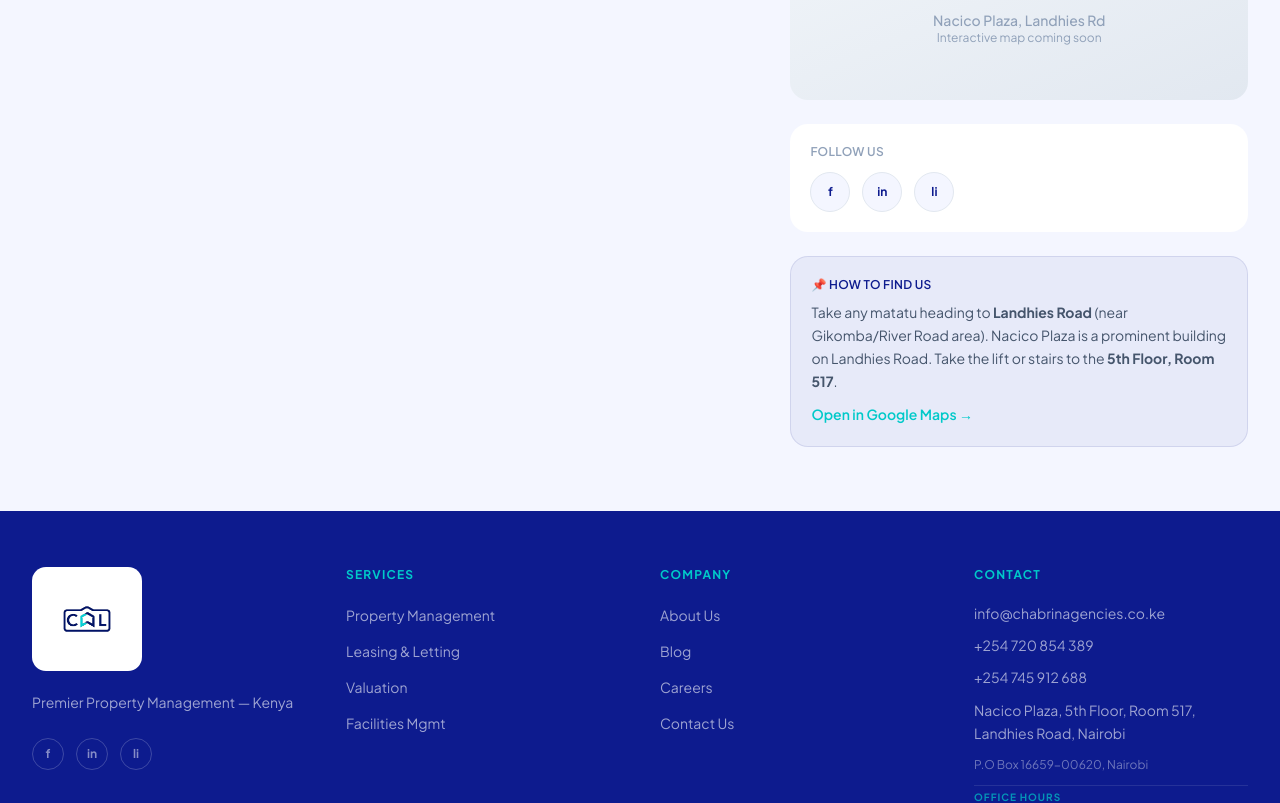
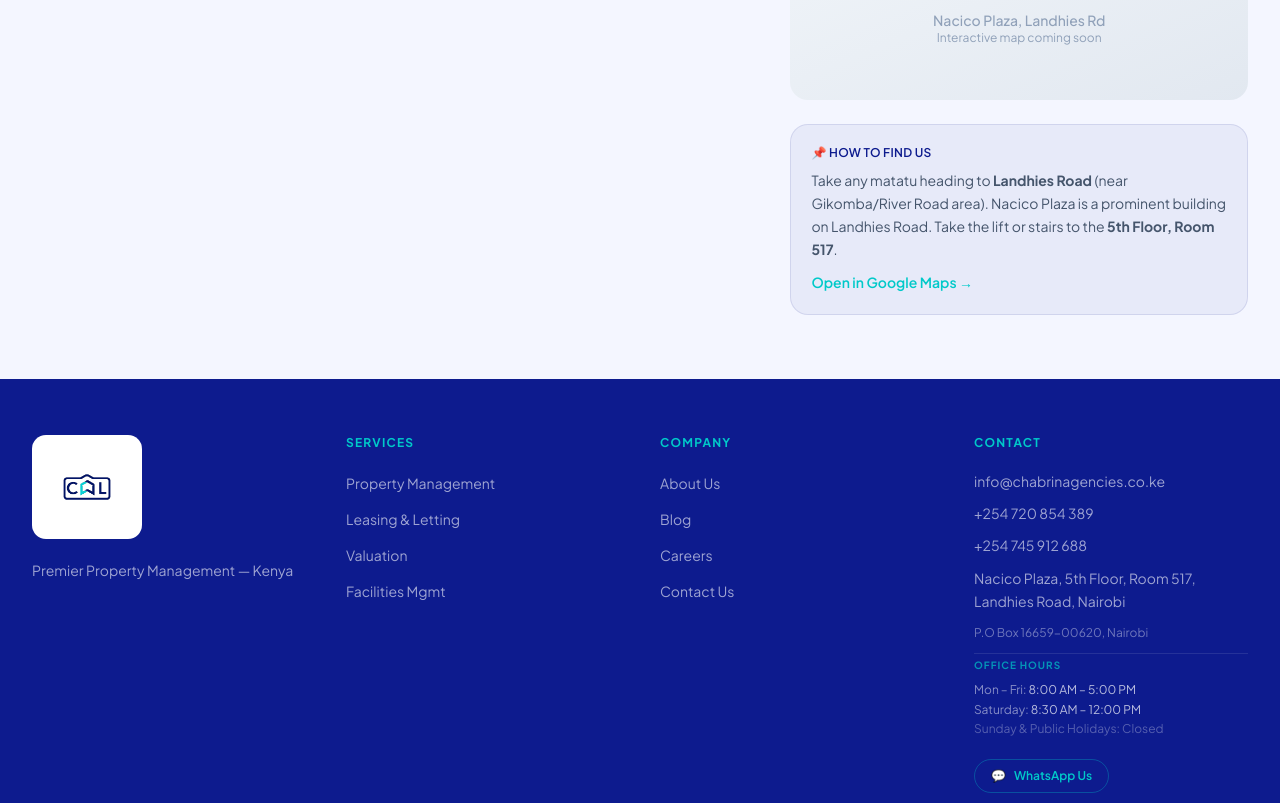
Before and after one commit to Stan-Mash/chabrin-website, a Next.js app: page /en/contact in a window 1280 px wide. Shown: the part 1300-2103 px from the top of the page. Built offline with nearby package versions, Linux system fonts and the light colour scheme; no server answers.

Commit message:
Remove social media links from footer and contact page

```diff
--- a/src/components/layout/Footer.tsx
+++ b/src/components/layout/Footer.tsx
@@ -47,26 +47,6 @@ export default function Footer() {
             <p className="text-white/60 text-sm leading-relaxed mb-6">
               {tFoot("tagline")}
             </p>
-            {/* Social icons */}
-            <div className="flex gap-3">
-              {[
-                { label: "Facebook",  href: siteConfig.social.facebook,  icon: "f" },
-                { label: "Instagram", href: siteConfig.social.instagram, icon: "in" },
-                { label: "LinkedIn",  href: siteConfig.social.linkedin,  icon: "li" },
-              ].map(({ label, href, icon }) => (
-                <a
-                  key={label}
-                  href={href}
-                  target="_blank"
-                  rel="noopener noreferrer"
-                  aria-label={label}
-                  className="w-8 h-8 rounded-full border border-white/20 flex items-center justify-center
-                             text-white/50 hover:border-brand-cyan hover:text-brand-cyan transition-colors text-xs font-bold"
-                >
-                  {icon}
-                </a>
-              ))}
-            </div>
           </div>
 
           {/* ── Services ──────────────────────────────────────────────── */}
--- a/src/components/sections/contact/ContactInfo.tsx
+++ b/src/components/sections/contact/ContactInfo.tsx
@@ -113,34 +113,7 @@ export default function ContactInfo() {
         </div>
       </div>
 
-      {/* ── Social ─────────────────────────────────────────────────────── */}
-      <div className="bg-white rounded-2xl p-5 shadow-card">
-        <p className="text-xs font-semibold text-slate-400 uppercase tracking-wide mb-3">
-          Follow Us
-        </p>
-        <div className="flex gap-3">
-          {[
-            { href: siteConfig.social.facebook,  label: "Facebook",  icon: "f"  },
-            { href: siteConfig.social.instagram, label: "Instagram", icon: "in" },
-            { href: siteConfig.social.linkedin,  label: "LinkedIn",  icon: "li" },
-          ].map(({ href, label, icon }) => (
-            <a
-              key={label}
-              href={href}
-              target="_blank"
-              rel="noopener noreferrer"
-              aria-label={label}
-              className="w-10 h-10 rounded-full bg-surface border border-slate-200 flex items-center
-                         justify-center text-brand-navy font-bold text-xs hover:bg-brand-navy
-                         hover:text-white hover:border-brand-navy transition-colors"
-            >
-              {icon}
-            </a>
-          ))}
-        </div>
-      </div>
-
-      {/* ── Find us ────────────────────────────────────────────────────── */}
+{/* ── Find us ────────────────────────────────────────────────────── */}
       <div className="bg-brand-navy/5 border border-brand-navy/10 rounded-2xl p-5">
         <p className="text-xs font-semibold text-brand-navy uppercase tracking-wide mb-2">
           📌 How to Find Us
```
